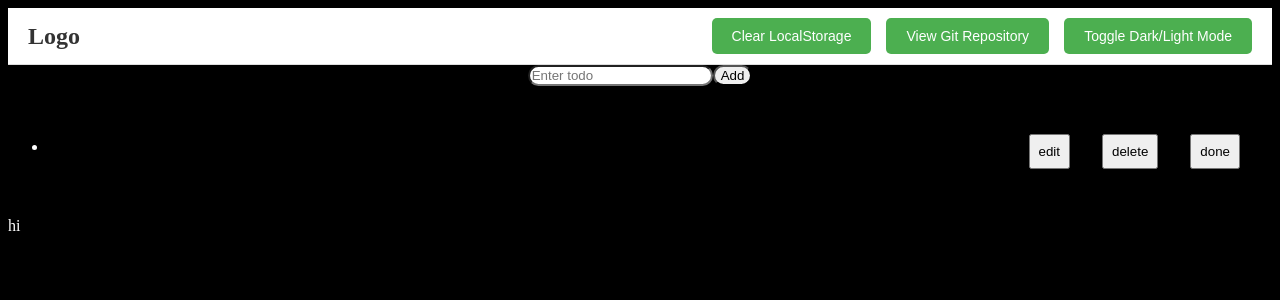
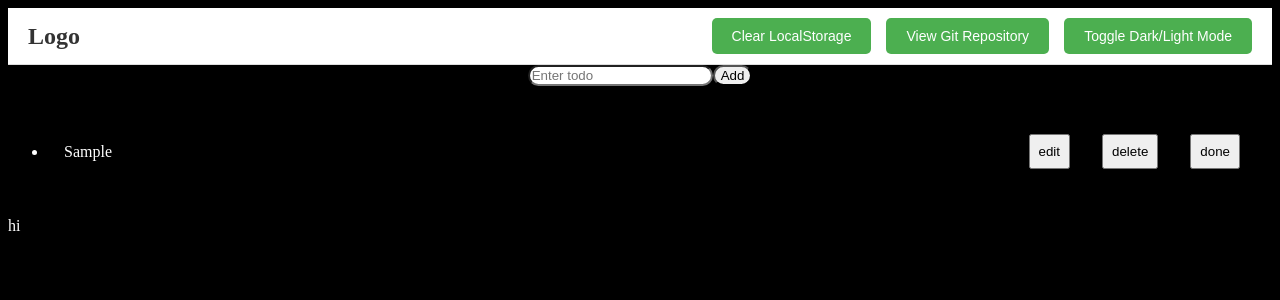
Before and after one commit to abkr020/todo-with-localstorage, a React (Vite) app: page / in a window 1280 px wide. Both pictures are taken after typing "Sample" into the empty fields and a click on the button "Add". Shown: the top 300 px of the page. Built offline with nearby package versions, Linux system fonts and the light colour scheme.

Commit message:
done button function done

```diff
--- a/src/components/DisplayTodo.tsx
+++ b/src/components/DisplayTodo.tsx
@@ -1,29 +1,34 @@
 import React from 'react'
 import './styles/DisplayTodo.css'
 import log from '../debugging/debug';
+import { SingleTodoObject } from '../model/SingleTodoModel';
 
 interface SingleTodoProps {
-    singleTodo: string;
-    id:number;
+    singleTodo: SingleTodoObject,
+    handleTodoDone:(aid:number)=>void
 }
 
 const DisplayTodo: React.FC<SingleTodoProps> = (props) => {
-    const a= 't';
-    const handleDone = (id:number)=>{
-        log("here a",id);
-        // props.singleTodo='ak'
-    }
+    const a = 't';
+
     return (
         <div className={`display__todo ${process.env.VITE_NODE_ENV ? 'dev-mode' : ''}`}>
             {/* <strong>here</strong> */}
             <div className={`display__todo__single ${process.env.VITE_NODE_ENV ? 'dev-mode' : ''}`}>
                 {/* {props.id} */}
-                {props.singleTodo}
+                {props.singleTodo.text}
+                {process.env.VITE_NODE_ENV ?
+                    <s>
+                        {props.singleTodo.id}
+                        {props.singleTodo.isDone ? "done" : "not"}
+                        {/* {log("ak",props.singleTodo.isDone)} */}
+
+                    </s> : ""}
             </div>
             <div className={`display__todo__buttons ${process.env.VITE_NODE_ENV ? 'dev-mode' : ''}`}>
                 <button>edit</button>
                 <button>delete</button>
-                <button onClick={()=>handleDone(props.id)}>done</button>
+                <button onClick={() => props.handleTodoDone(props.singleTodo.id)}>done</button>
             </div>
             {/* <div>
                 ak
--- a/src/components/Todo.tsx
+++ b/src/components/Todo.tsx
@@ -2,27 +2,27 @@ import React, { useState } from 'react'
 import InputTodo from './InputTodo'
 import TodoList from './TodoList'
 import log from '../debugging/debug'
+import { SingleTodoObject } from '../model/SingleTodoModel'
 
-interface ITodos {
-    ProperTodo: string;
-}
+
 const Todo: React.FC = () => {
 
     const [todo, setTodo] = useState<string>("")
-    const [todos, setTodos] = useState<ITodos[]>([])
+    const [todos, setTodos] = useState<SingleTodoObject[]>([])
     log("value of todo", todos)
 
     const handleSubmit = (e: React.FormEvent) => {
         e.preventDefault();
-        log("handle submit")
-        setTodos([...todos,{ProperTodo:todo}])
+        setTodos([...todos,{id:Date.now(),text:todo,isDone:false}])
+        log("handle submit",todos)
+
         setTodo(''); // Clear the input after submit
 
     };
     return (
         <div>
             <InputTodo todo={todo} settodo={setTodo} handleSubmit={handleSubmit} />
-            <TodoList todos={todos} />
+            <TodoList todos={todos} setTodos={setTodos} />
         </div>
     )
 }
--- a/src/components/TodoList.tsx
+++ b/src/components/TodoList.tsx
@@ -1,21 +1,26 @@
 import React from 'react'
 import DisplayTodo from './DisplayTodo';
-
-interface ITodosList {
-    ProTodo: string;
-  }
+import { SingleTodoObject } from '../model/SingleTodoModel';
+import { log } from '../debugging/debug';
 
   interface TodoListProps {
-    todos: ITodosList[]; // Change this to expect an array of ITodos objects
+    todos: SingleTodoObject[],
+    setTodos:React.Dispatch<React.SetStateAction<SingleTodoObject[]>>
   }
 
 const TodoList:React.FC<TodoListProps> = (props) => {
+  const handleTodoDone = (id:number)=>{
+    log("here a", id);
+    // props.setTodos()
+    props.setTodos(props.todos.filter(todo=>todo.id!=id))
+
+  }
   return (
     <div>
       <ul>
         {props.todos.map((todo, index) => (
           <li key={index}>
-            <DisplayTodo id={index} singleTodo={todo.ProTodo}/>
+            <DisplayTodo singleTodo={todo} handleTodoDone={handleTodoDone}/>
           </li> // Access and display Itodo from each ITodos object
         //   <li key={index}>{todo.PropertyTodo}</li> // Access and display Itodo from each ITodos object
         ))}
--- a/src/model/SingleTodoModel.ts
+++ b/src/model/SingleTodoModel.ts
@@ -1,5 +1,5 @@
-export interface Todo{
+export interface SingleTodoObject{
     id:number,
-    todo:string,
+    text:string,
     isDone:boolean
 }
```
